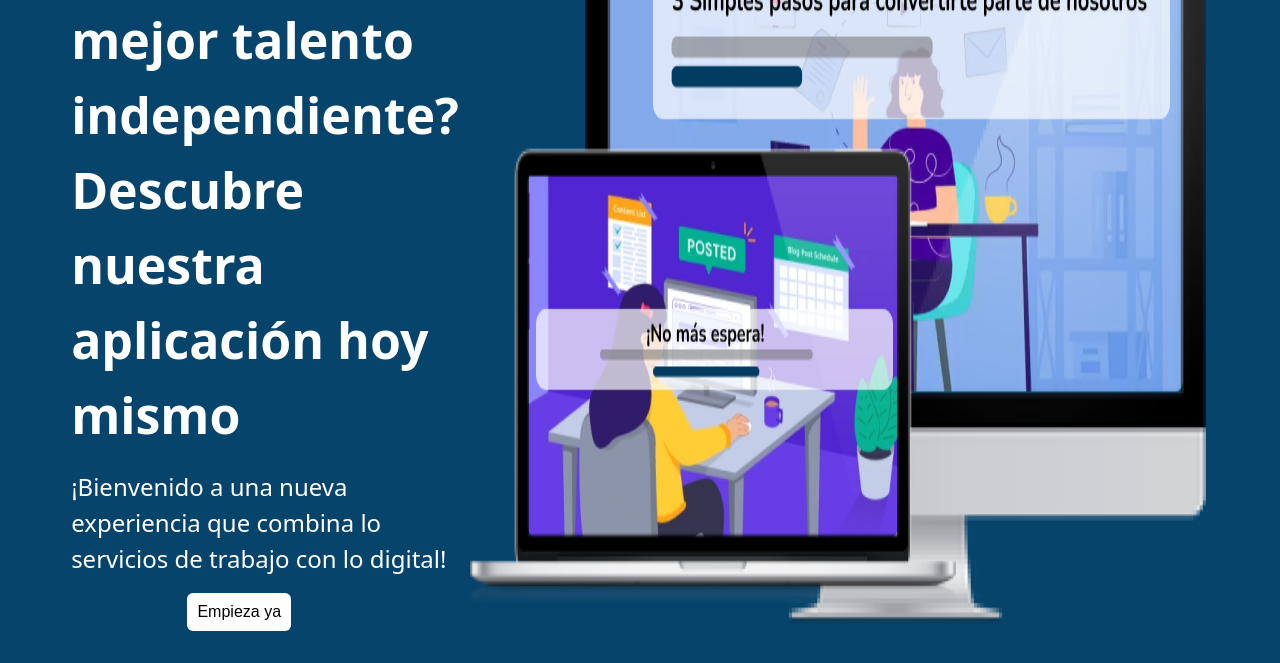
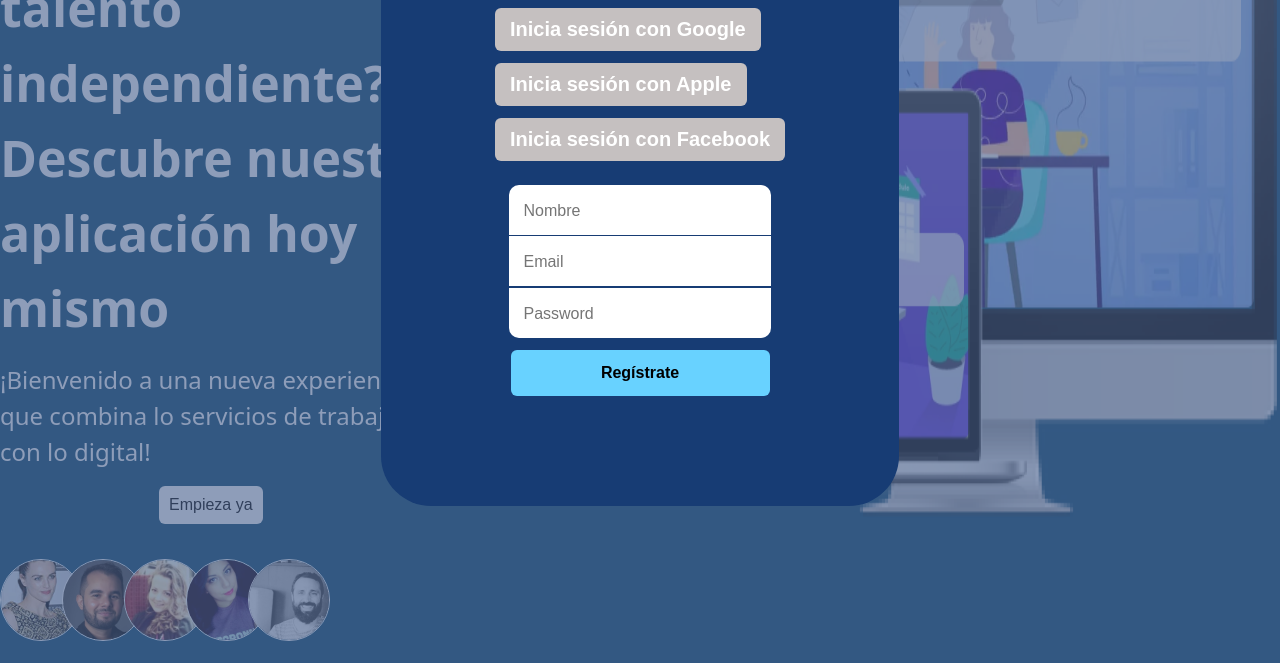
Before and after one commit to Alejandro1709/yobizi, an Astro site: page / in a window 1280 px wide. Shown: the part 341-1004 px from the top of the page. Built offline with nearby package versions, Linux system fonts and the light colour scheme; Astro itself is replaced by a stand-in of ours.

Commit message:
Add: Modal UI

```diff
--- /dev/null
+++ b/src/components/Modal.css
@@ -0,0 +1,88 @@
+.modal {
+  position: absolute;
+  display: flex;
+  justify-content: center;
+  align-items: center;
+  height: 100%;
+  width: 100%;
+  background-color: rgba(77, 100, 144, 0.63);
+}
+
+.modal-content {
+  display: flex;
+  flex-direction: column;
+  justify-content: flex-start;
+  gap: 24px;
+  align-items: center;
+  height: 644px;
+  width: 518px;
+  border-radius: 50px;
+  background-color: #173c74;
+}
+
+.modal-content img {
+  margin-top: 20px;
+  width: 320px;
+}
+
+.modal-content .social-logins {
+  display: flex;
+  flex-direction: column;
+  gap: 12px;
+  list-style: none;
+}
+
+.modal-content .social-logins button {
+  font-weight: 700;
+  font-size: 20px;
+  color: white;
+  background-color: rgba(197, 192, 192, 37);
+}
+
+.login-form {
+  display: flex;
+  flex-direction: column;
+  width: 50%;
+  gap: 12px;
+}
+
+.input-container {
+  display: flex;
+  flex-direction: column;
+  justify-content: center;
+  align-items: center;
+  gap: 1.5px;
+}
+
+.input-box {
+  background-color: white;
+  width: 90%;
+  padding: 14px;
+}
+
+.input-box:first-child {
+  border-radius: 10px 10px 0 0;
+}
+
+.input-box:last-child {
+  border-radius: 0 0 10px 10px;
+}
+
+.input-box input {
+  border: none;
+  outline: none;
+  font-size: 16px;
+  color: black;
+}
+
+.login-form .btn {
+  padding: 14px;
+  font-size: 16px;
+  font-weight: 700;
+  color: black;
+  background-color: var(--skyan-clr);
+}
+
+.login-form .btn:hover {
+  background-color: var(--skyan-clr-hover);
+}
--- a/src/components/Modal.tsx
+++ b/src/components/Modal.tsx
@@ -1,7 +1,38 @@
-import React from 'react';
+import './Modal.css';
 
 function Modal() {
-  return <div>modal</div>;
+  return (
+    <div className='modal'>
+      <div className='modal-content'>
+        <img src='/logobg.png' alt='Logo' />
+        <ul className='social-logins'>
+          <li>
+            <button>Inicia sesión con Google</button>
+          </li>
+          <li>
+            <button>Inicia sesión con Apple</button>
+          </li>
+          <li>
+            <button>Inicia sesión con Facebook</button>
+          </li>
+        </ul>
+        <form className='login-form'>
+          <div className='input-container'>
+            <div className='input-box'>
+              <input type='text' placeholder='Nombre' />
+            </div>
+            <div className='input-box'>
+              <input type='text' placeholder='Email' />
+            </div>
+            <div className='input-box'>
+              <input type='text' placeholder='Password' />
+            </div>
+          </div>
+          <button className='btn'>Regístrate</button>
+        </form>
+      </div>
+    </div>
+  );
 }
 
 export default Modal;
--- a/src/layouts/Layout.astro
+++ b/src/layouts/Layout.astro
@@ -1,4 +1,5 @@
 ---
+import Modal from '../components/Modal';
 export interface Props {
   title: string;
 }
@@ -17,6 +18,7 @@
     <title>{title}</title>
   </head>
   <body>
+    <Modal />
     <slot />
   </body>
 </html>
@@ -27,6 +29,7 @@
     --whales-tail-clr: #0f5887;
     --dark-imperial-blue-clr: #07446b;
     --skyan-clr: #68d2ff;
+    --skyan-clr-hover: #4fc2ff;
   }
 
   * {
@@ -39,4 +42,9 @@
     background-color: var(--background-clr);
     color: white;
   }
+
+  body {
+    min-height: 100vh;
+    position: relative;
+  }
 </style>
--- a/src/pages/index.astro
+++ b/src/pages/index.astro
@@ -18,7 +18,6 @@
     display: flex;
     flex-direction: column;
     gap: 35px;
-    margin: 32px 72px;
   }
   main {
     display: flex;
@@ -27,8 +26,5 @@
     flex: 1 0 0;
   }
   @media screen and (max-width: 768px) {
-    #app {
-      margin: 20px;
-    }
   }
 </style>
```
